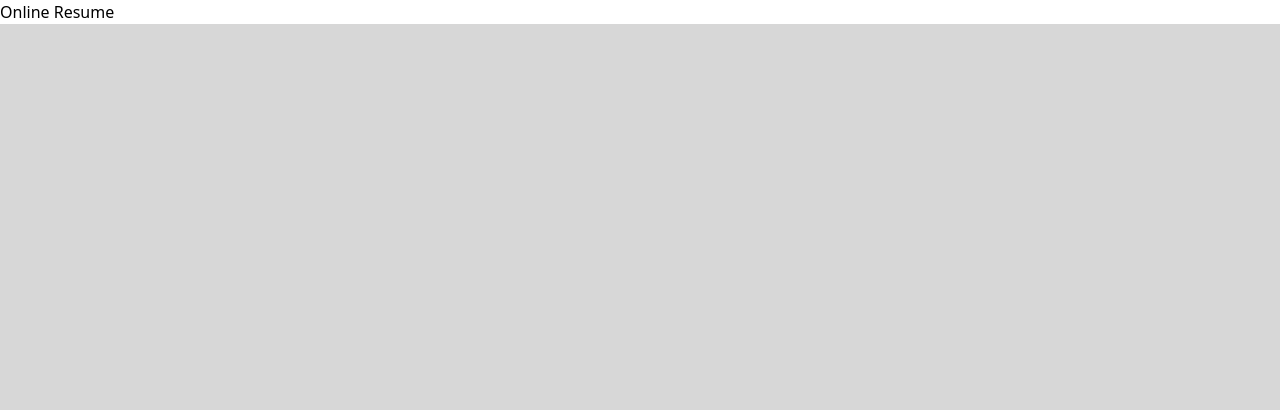
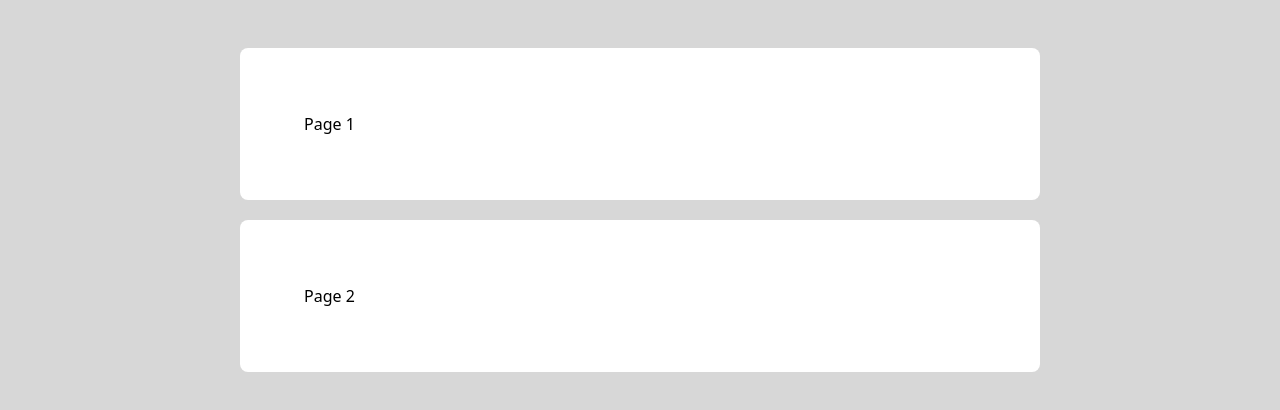
Before and after one commit to mudithabatuwangala/Online-Resume, a React (Vite) app: page / in a window 1280 px wide. Shown: the top 410 px of the page. Built offline with nearby package versions, Linux system fonts and the light colour scheme.

Commit message:
Added the pages

```diff
--- a/src/App.jsx
+++ b/src/App.jsx
@@ -1,5 +1,7 @@
 import React, { useEffect } from "react";
 import "./themes.css";
+import Page1 from "./pages/Page1";
+import Page2 from "./pages/Page2";
 
 const App = () => {
   useEffect(() => {
@@ -22,10 +24,9 @@ const App = () => {
   }, []);
 
   return (
-    <div className="bg-space h-screen">
-      <div className="bg-background max-w-7xl mx-auto">
-        <h1>Online Resume</h1>
-      </div>
+    <div className="bg-space h-screen py-12 flex flex-col gap-y-5">
+      <Page1 />
+      <Page2 />
     </div>
   );
 };
--- /dev/null
+++ b/src/pages/Page1.jsx
@@ -0,0 +1,11 @@
+import React from "react";
+
+const Page1 = () => {
+  return (
+    <div className="bg-background min-w-[800px] mx-auto rounded-lg p-16">
+      <h1>Page 1</h1>
+    </div>
+  );
+};
+
+export default Page1;
--- /dev/null
+++ b/src/pages/Page2.jsx
@@ -0,0 +1,11 @@
+import React from "react";
+
+const Page2 = () => {
+  return (
+    <div className="bg-background min-w-[800px] mx-auto rounded-lg p-16">
+      <h1>Page 2</h1>
+    </div>
+  );
+};
+
+export default Page2;
```
